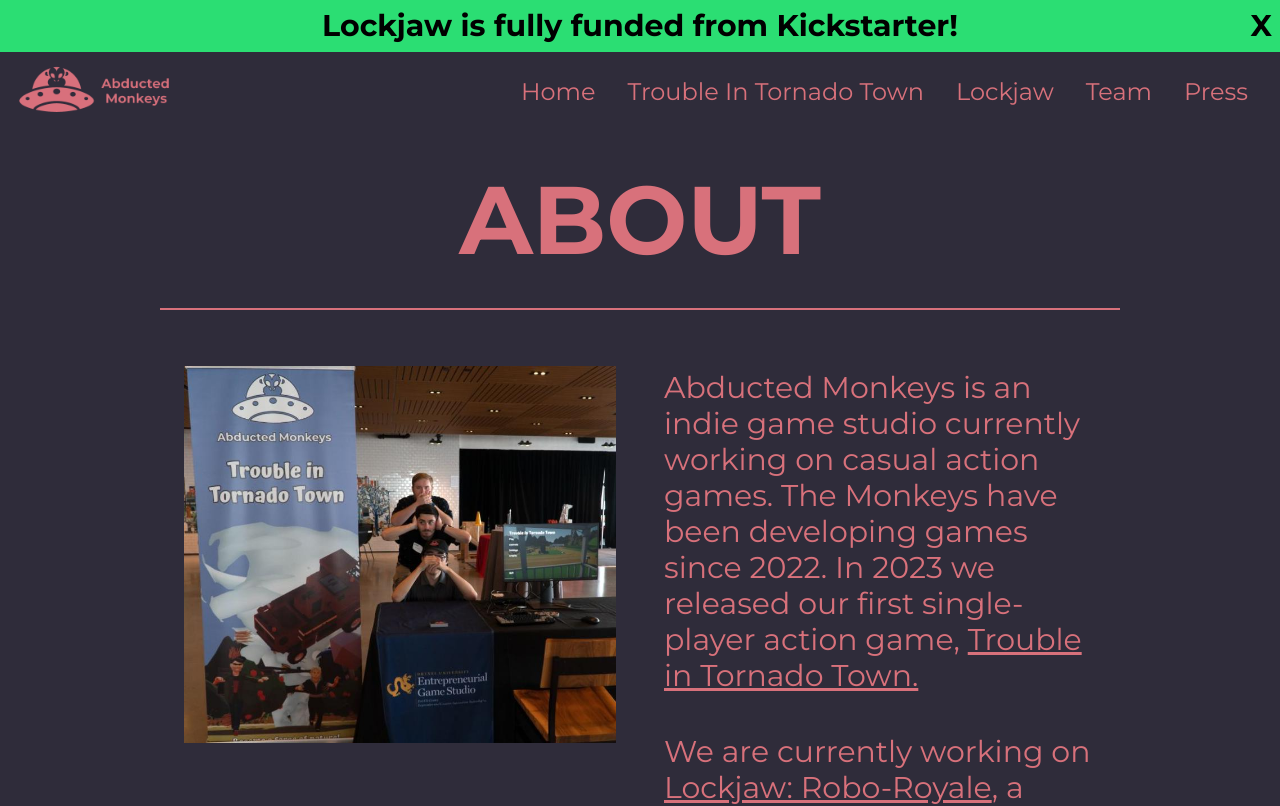
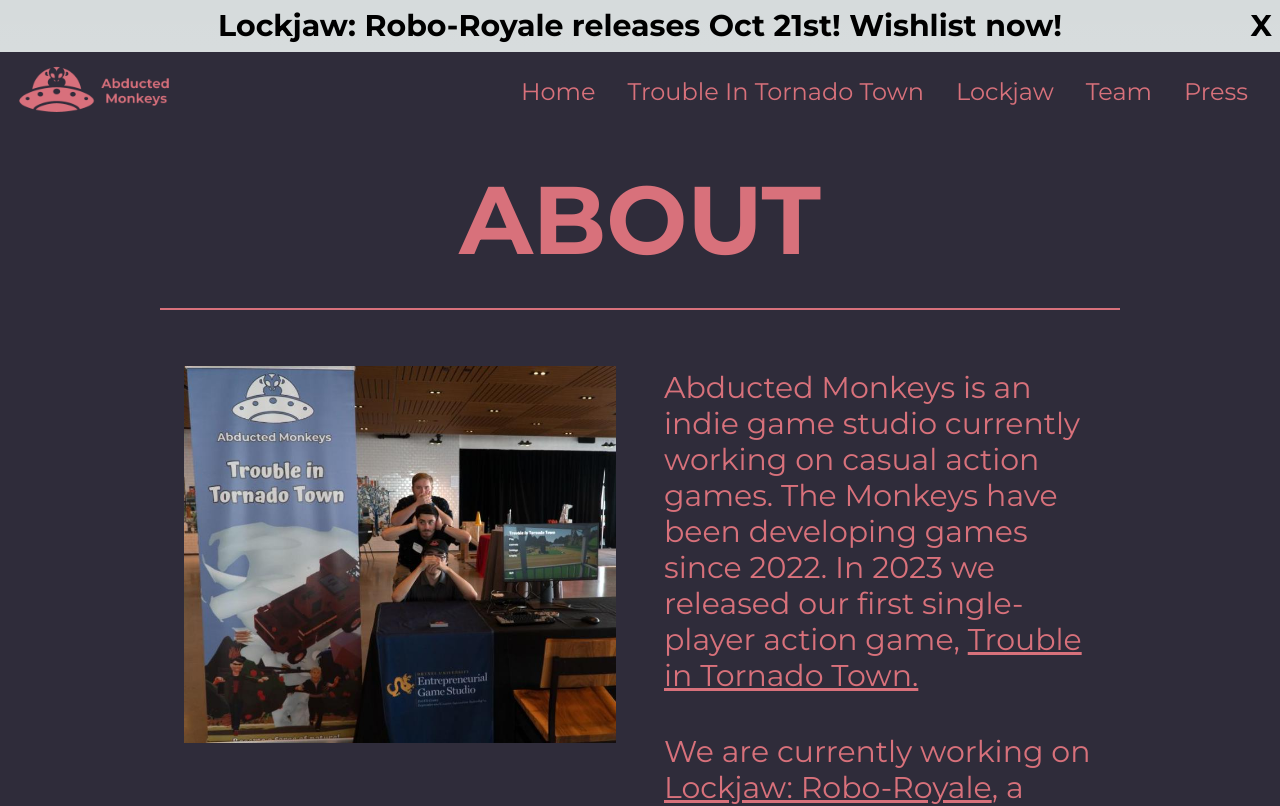
Before and after one commit to AbductedMonkeys/monkeywebsite, a Next.js app: page / in a window 1280 px wide. Shown: the top 806 px of the page. Built offline with nearby package versions, Linux system fonts and the light colour scheme.

Commit message:
new banner

```diff
--- a/src/components/Navbar.tsx
+++ b/src/components/Navbar.tsx
@@ -50,11 +50,11 @@
   return (
     <>
     <Banner
-                buttonText="Lockjaw is fully funded from Kickstarter!"
-                buttonLink="https://www.kickstarter.com/projects/abductedmonkeys/lockjaw-robo-royale"
+                buttonText="Lockjaw: Robo-Royale releases Oct 21st! Wishlist now!"
+                buttonLink="https://store.steampowered.com/app/2782270/Lockjaw_RoboRoyale/"
                 //height="auto"
-                backgroundColor="#2bde73"
-                buttonBackgroundColor="#2bde73"
+                backgroundColor="lOrange"
+                buttonBackgroundColor="lOrange"
             />
             <div className={`flex justify-between items-center w-full h-20 px-4  ${pathname == '/lockjaw' ? "bg-lGray text-lOrange" : "bg-grimace text-mPink"} fixed nav`}>
       <div >
```
